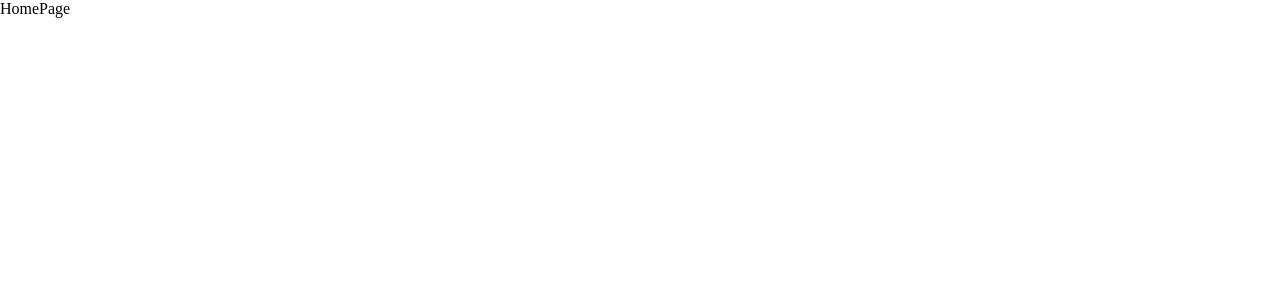
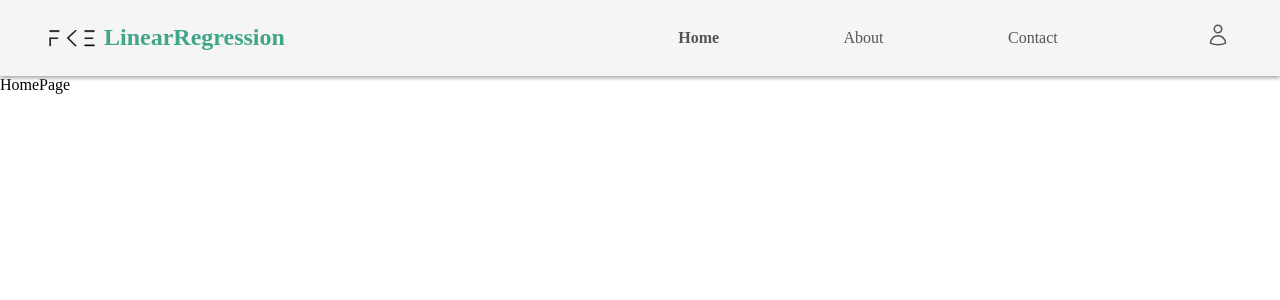
Before and after one commit to feyzaerat/simple-linear-regression-client, a React (Create React App) app: page / in a window 1280 px wide. Shown: the top 300 px of the page. Built offline with nearby package versions, Linux system fonts and the light colour scheme.

Commit message:
modified layout

```diff
--- a/src/Pages/Layouts/Layout.tsx
+++ b/src/Pages/Layouts/Layout.tsx
@@ -1,12 +1,14 @@
 import React from "react";
-import Router from "../../Routes/Router"
+import Router from "../../Routes/Router";
+import { Navbar } from "../../components";
 
 type Props = {};
 
 const Layout = (props: Props) => {
   return (
     <>
-      <Router/>
+      <Navbar />
+      <Router />
     </>
   );
 };
```
